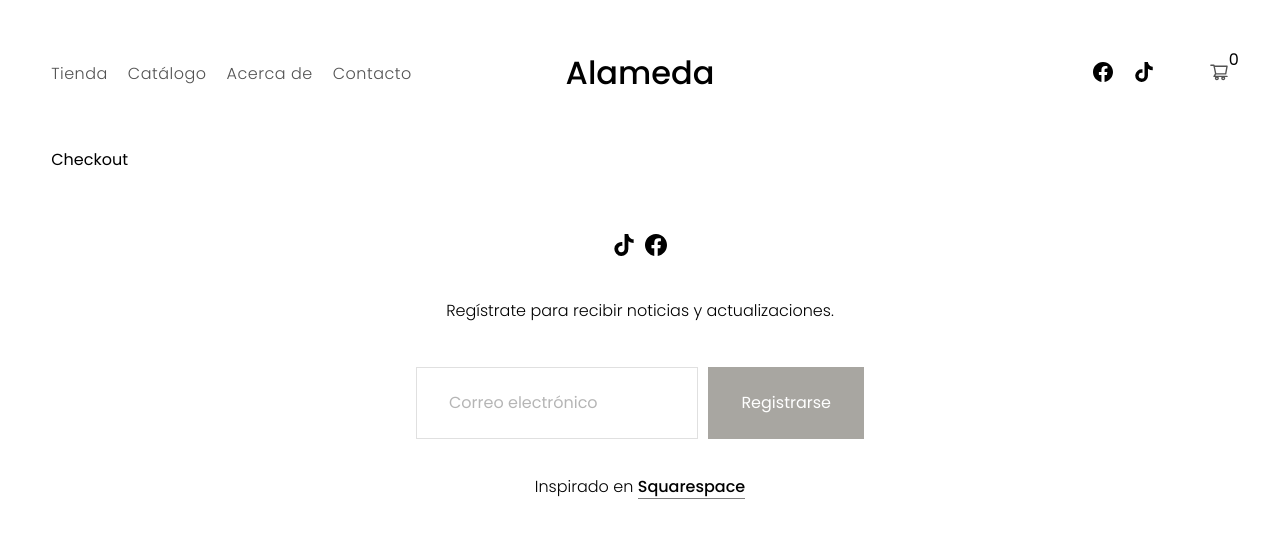
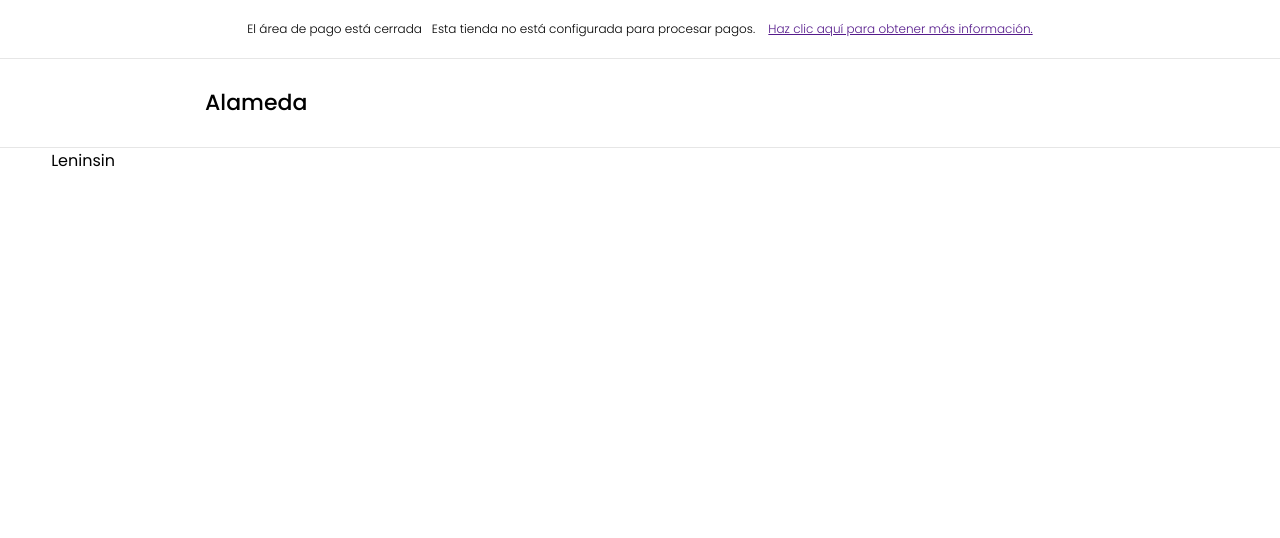
Before and after one commit to Leninner/alameda-ecommerce, a React (Vite) app: page /#/checkout in a window 1280 px wide. Shown: the top 538 px of the page. Built offline with nearby package versions, Linux system fonts and the light colour scheme.

Commit message:
[❤ BUILD] Building the logic to manage the checkout header and footer

```diff
--- a/src/containers/Layout/index.tsx
+++ b/src/containers/Layout/index.tsx
@@ -1,18 +1,51 @@
 import { Header } from '../../components/Header'
-import { Content } from './styles'
+import {
+  Content,
+  CheckoutContainer,
+  CheckoutHeader,
+  CheckoutInfo,
+} from './styles'
 import { Footer } from '../../components/Footer'
-import { useState, cloneElement } from 'react'
+import { Link } from 'react-router-dom'
 
-export const Layout = ({ children }: any) => {
-  const [isHeader, setisHeader] = useState(false)
-
-  const handleHeader = () => setisHeader(true)
-
+export const Layout = ({ children, isHeader }) => {
   return (
     <div>
-      {!isHeader && <Header />}
-      <Content>{cloneElement(children, { handleHeader })}</Content>
-      <Footer />
+      {!isHeader ? <Header /> : <CehckoutHeader />}
+      <Content>{children}</Content>
+      {!isHeader ? <Footer /> : null}
     </div>
   )
 }
+
+const CehckoutHeader = () => {
+  return (
+    <CheckoutContainer>
+      <div>
+        <CheckoutInfo>
+          <div>
+            <span>El área de pago está cerrada</span>
+            <span>Esta tienda no está configurada para procesar pagos. </span>
+            <span>
+              <a href="" target="_blank">
+                Haz clic aquí para obtener más información.
+              </a>
+            </span>
+          </div>
+        </CheckoutInfo>
+
+        <Link
+          to="/"
+          style={{
+            textDecoration: 'none',
+            color: '#000',
+          }}
+        >
+          <CheckoutHeader>
+            <h1>Alameda</h1>
+          </CheckoutHeader>
+        </Link>
+      </div>
+    </CheckoutContainer>
+  )
+}
--- a/src/containers/Layout/styles.ts
+++ b/src/containers/Layout/styles.ts
@@ -4,3 +4,41 @@ export const Content = styled.section`
   width: 100%;
   padding: 0 4vw;
 `
+
+export const CheckoutContainer = styled.div`
+  width: 100%;
+`
+
+export const CheckoutHeader = styled.header`
+  position: relative;
+  padding: 33px 0;
+  border-top: 1px solid #e6e6e6;
+  border-bottom: 1px solid #e6e6e6;
+  display: flex;
+  justify-content: center;
+
+  h1 {
+    font-weight: 500;
+    font-size: 22px;
+    line-height: 22px;
+    max-width: 870px;
+    width: 100%;
+  }
+`
+
+export const CheckoutInfo = styled.div`
+  width: 100%;
+  max-height: 100px;
+  -webkit-text-size-adjust: 100%;
+  font-weight: 300;
+  font-size: 12px;
+  position: relative;
+  display: flex;
+  justify-content: center;
+  align-items: center;
+  padding: 20px 0;
+
+  span {
+    margin: 0 5px;
+  }
+`
--- a/src/pages/Checkout/index.tsx
+++ b/src/pages/Checkout/index.tsx
@@ -1,3 +1,13 @@
-export const Checkout = () => {
-  return <div>Checkout</div>
+import { useEffect } from 'react'
+
+export const Checkout = ({ handleHeader }) => {
+  useEffect(() => {
+    handleHeader(true)
+
+    return () => {
+      handleHeader(false)
+    }
+  }, [])
+
+  return <div>Leninsin</div>
 }
--- a/src/routes/App.tsx
+++ b/src/routes/App.tsx
@@ -8,20 +8,26 @@ import { Contact } from '../pages/Contact'
 import { ProductInfoPage } from '../pages/ProductInfoPage'
 import { Cart } from '../pages/Cart'
 import { Checkout } from '../pages/Checkout'
+import { useState } from 'react'
 
 function App() {
+  const [isHeader, setisHeader] = useState(false)
+
   return (
     <HashRouter>
       {/* Hash router */}
       <GlobalStyles />
-      <Layout>
+      <Layout isHeader={isHeader}>
         <Routes>
           <Route path="/" element={<Home />} />
           <Route path="/lookbook" element={<LookBook />} />
           <Route path="/about" element={<About />} />
           <Route path="/contact" element={<Contact />} />
           <Route path="/cart" element={<Cart />} />
-          <Route path="/checkout" element={<Checkout />} />
+          <Route
+            path="/checkout"
+            element={<Checkout handleHeader={setisHeader} />}
+          />
           <Route
             path="/shop/id=:id/:productName"
             element={<ProductInfoPage />}
```
